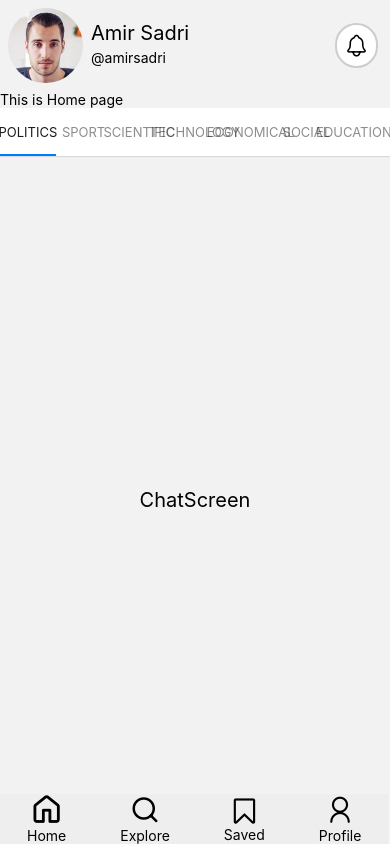
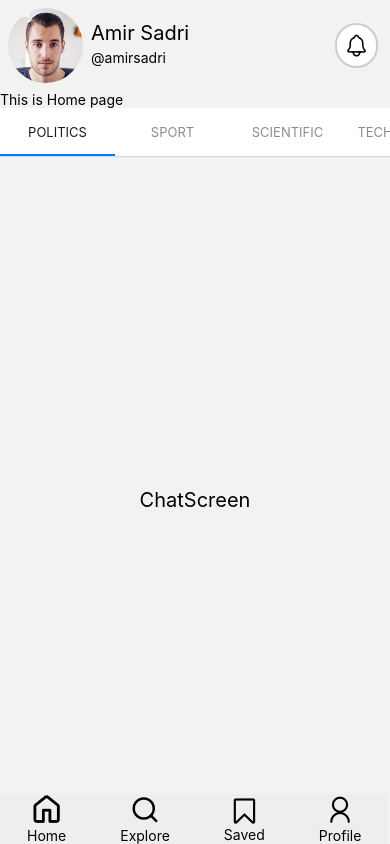
Before and after one commit to amirsadriofficial/News-App, a React Native app: screen /Home in a window 390 px wide. Built offline with nearby package versions, Linux system fonts and the light colour scheme.

Commit message:
Change tabs item style

```diff
--- a/src/screens/home/Home.tsx
+++ b/src/screens/home/Home.tsx
@@ -37,7 +37,11 @@ const Home = ({navigation}: any) => {
     <Layout navigation={navigation}>
       <Header />
       <Text>This is Home page</Text>
-      <Tab.Navigator>
+      <Tab.Navigator
+        screenOptions={{
+          tabBarScrollEnabled: true,
+          tabBarItemStyle: {width: 115},
+        }}>
         <Tab.Screen name="Politics" component={ChatScreen} />
         <Tab.Screen name="Sport" component={StatutScreen} />
         <Tab.Screen name="Scientific" component={CallScreen} />
```
